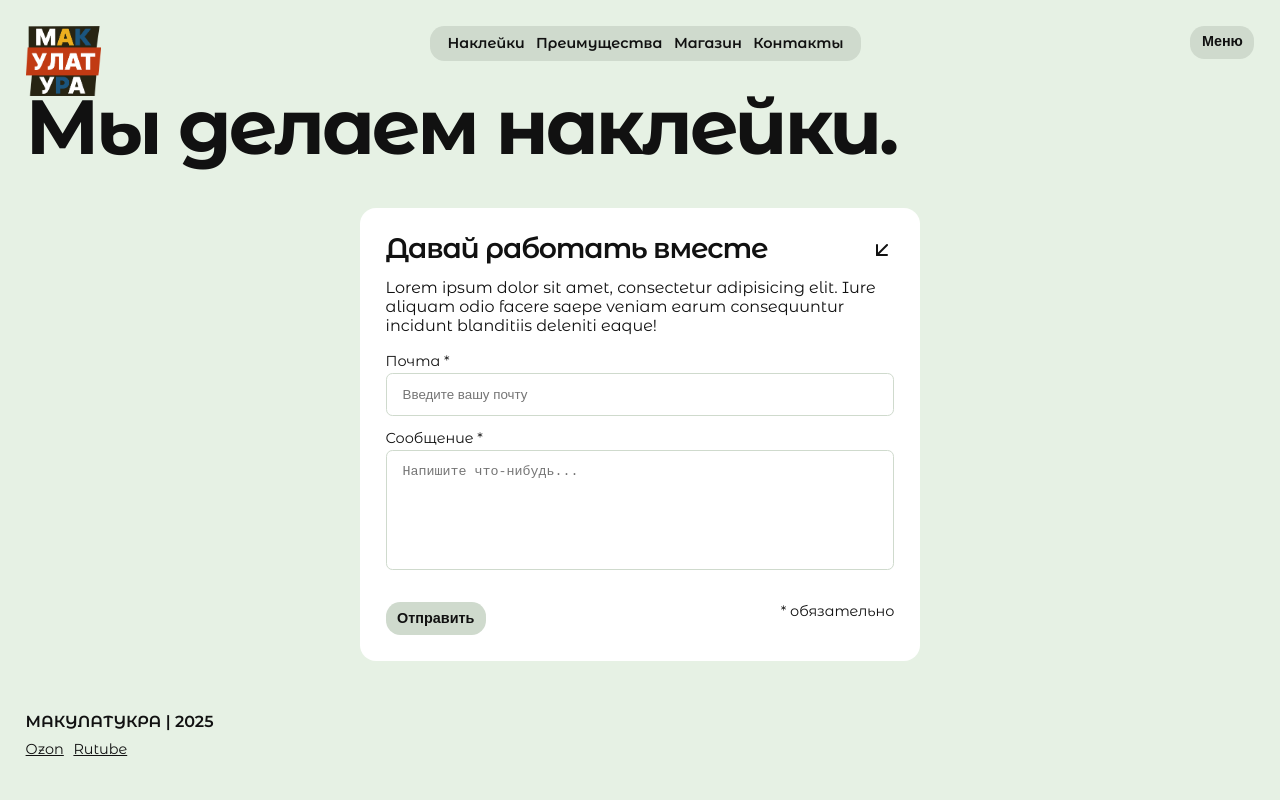
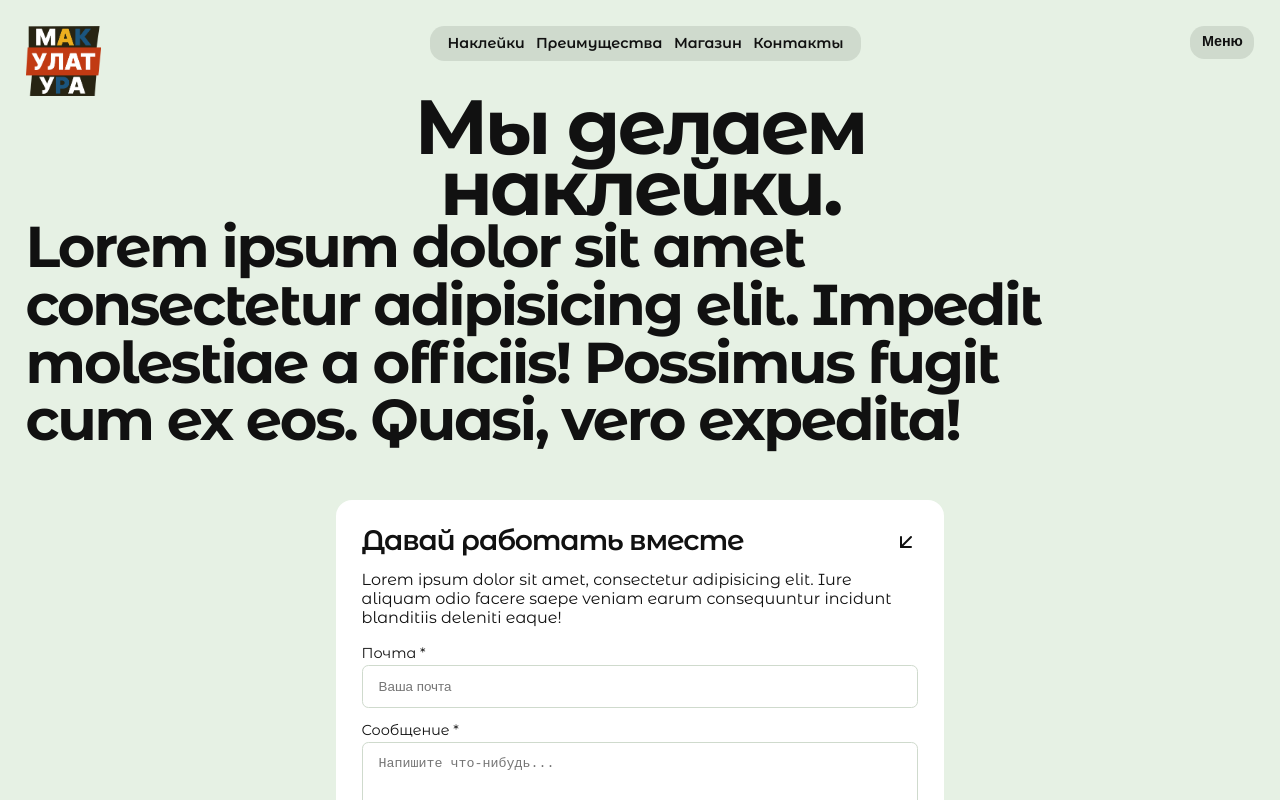
Before and after one commit to nikkkkolay/makulatura, a Next.js app: page / in a window 1280 px wide. Built offline with nearby package versions, Linux system fonts and the light colour scheme.

Commit message:
fix: небольшая комплексная правка стилей

```diff
--- a/app/globals.css
+++ b/app/globals.css
@@ -1,12 +1,12 @@
 :root {
   --background: #e6f1e4;
+  --black: #111111;
+  --white: #fff;
   --green-light: #e6f1e4;
+  --green-dark: #001f08;
   --green-200: #dbe6d9;
   --green-250: #cfdacd;
   --green-300: #b1b9af;
-  --green-dark: #001f08;
-  --black: #111111;
-  --white: #fff;
   --padding: 1.6rem;
   --text-sm: 0.9rem;
   --text-m: 1rem;
@@ -15,7 +15,7 @@
   --heading-m: clamp(1.5rem, 2.2vw, 2.2rem);
   --heading-l: clamp(2rem, 3.375vw, 3.375rem);
   --heading-xl: clamp(2.625rem, 4.5vw, 4.5rem);
-  --heading-xxl: clamp(3.5rem, 6vw, 6rem);
+  --heading-xxl: clamp(3rem, 6vw, 6rem);
   --button-hover-backgroung-light: #fff;
   --button-hover-backgroung-green: #b1b9af;
   --radius: 1rem;
@@ -91,12 +91,3 @@ h5 {
   font-size: var(--heading-s);
   font-weight: 500;
 }
-
-a:focus,
-button:focus,
-input:focus,
-textarea:focus {
-  border-color: var(--black);
-  box-shadow: 0 0 0 2px var(--black);
-  outline: none;
-}
--- a/app/page.module.css
+++ b/app/page.module.css
@@ -1,3 +1,9 @@
 .feedback {
 	margin: calc(var(--padding) * 2) auto 0;
 }
+
+.main__section_intro h1 {
+	margin: auto;
+	width: fit-content;
+	text-align: center;
+}
--- a/app/page.tsx
+++ b/app/page.tsx
@@ -9,8 +9,13 @@ export default function Home() {
     <>
       <TopBar />
       <main className={styles.main}>
-        <section className={`${styles.main__section} ${styles.main__section_intro}`}>
-          <h1>Мы делаем наклейки.</h1>
+        <section className={`${styles.main__section_intro}`}>
+          <h1>
+            Мы делаем <br /> наклейки.
+          </h1>
+          <h2>
+            Lorem ipsum dolor sit amet consectetur adipisicing elit. Impedit molestiae a officiis! Possimus fugit cum ex eos. Quasi, vero expedita!
+          </h2>
         </section>
 
         <section>
--- a/components/Feedback/Feedback.module.css
+++ b/components/Feedback/Feedback.module.css
@@ -2,7 +2,7 @@
 	background: var(--white);
 	border-radius: var(--radius);
 	padding: var(--padding);
-	max-width: 35rem;
+	max-width: 38rem;
 }
 
 .formHeader {
--- a/components/Feedback/Feedbak.tsx
+++ b/components/Feedback/Feedbak.tsx
@@ -18,7 +18,7 @@ export const Feedback: FC<Props> = ({ className }) => {
         Lorem ipsum dolor sit amet, consectetur adipisicing elit. Iure aliquam odio facere saepe veniam earum consequuntur incidunt blanditiis
         deleniti eaque!
       </p>
-      <TextField className={styles.textField} id="email" type="email" label="Почта *" required placeholder="Введите вашу почту" />
+      <TextField className={styles.textField} id="email" type="email" label="Почта *" required placeholder="Ваша почта" />
       <TextField className={styles.textField} id="message" label="Сообщение *" placeholder="Напишите что-нибудь..." multiline required />
       <div className={styles.formFooter}>
         <Button type="submit" size="sm">
--- a/components/Navigation/Navigation.module.css
+++ b/components/Navigation/Navigation.module.css
@@ -82,11 +82,11 @@
 }
 
 .navigationMobil li {
-	margin: 3vh 0;
+	margin: 2.2vh 0;
 }
 
 .navigationMobil a {
-	font-size: var(--headingL);
+	font-size: var(--heading-m);
 	color: white;
 	text-decoration: none;
 }
@@ -95,7 +95,6 @@
 	position: absolute;
 	bottom: 1.5rem;
 }
-
 
 @media (width<=48rem) {
 	.navigation {
--- a/components/TextField/TextField.module.css
+++ b/components/TextField/TextField.module.css
@@ -30,7 +30,7 @@ textarea.textField:hover {
 .textField[type="email"]:focus,
 .textField[type="text"]:focus,
 textarea.textField:focus {
-	border-color: var(--black);
-	box-shadow: 0 0 0 1px var(--black);
+	border-color: var(--green-dark);
+	box-shadow: 0 0 0 1px var(--green-dark);
 	outline: none;
 }
```
